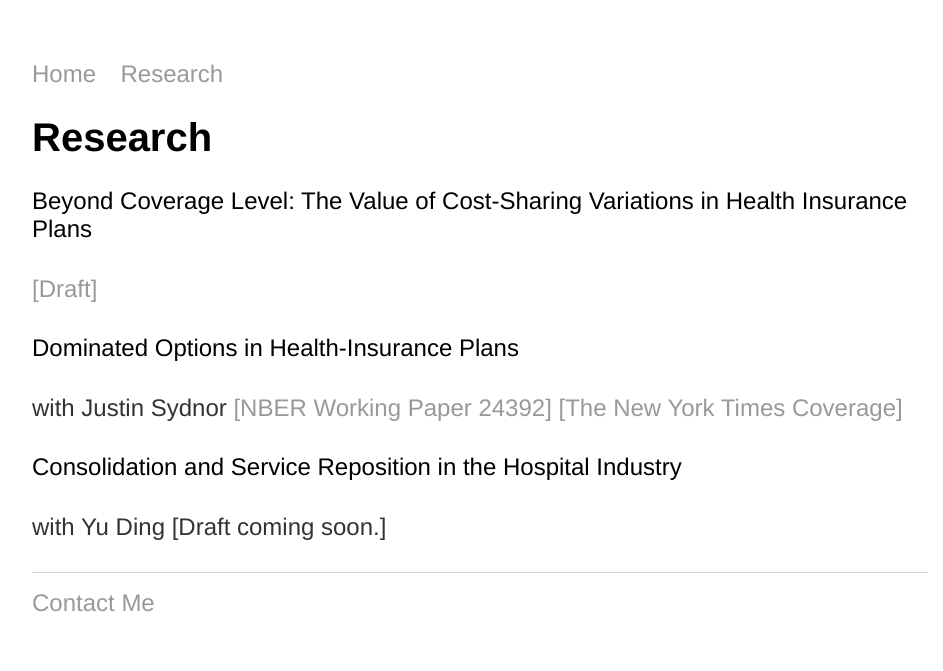
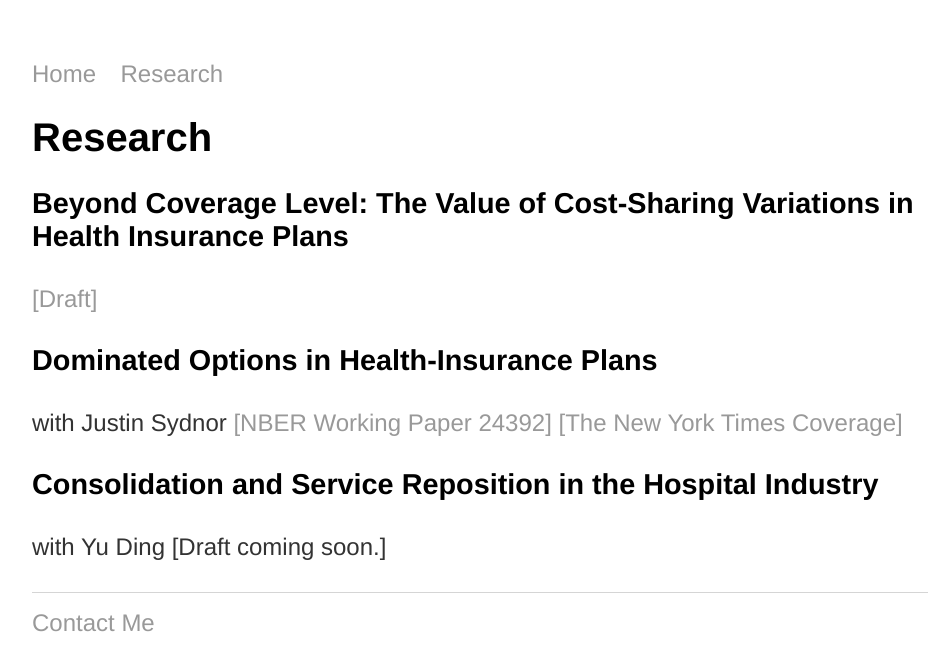
Before and after one commit to trifen/feng3hu.github.io, a Jekyll site: the page built from research.html, in a window 1280 px wide. Shown: the top 671 px of the page, without its empty margins (160-1103 px from the left). Built offline with Jekyll 4.4.1, drawn with Linux system fonts in a browser that asks for light colours.

Commit message:
Update main.css

```diff
--- a/css/main.css
+++ b/css/main.css
@@ -25,11 +25,11 @@ h1 {
     font-family:'Helvetica', 'Arial', 'Sans-Serif';
 }
 h2 {
-    font-size: 1.5em;
+    font-size: 1.8em;
     font-family:'Helvetica', 'Arial', 'Sans-Serif';
     margin-bottom: 1px;
     margin-top: 10px;
-    font-weight: 500;
+    font-weight: 600;
 }
 p {
     font-size: 1.5em;
```
